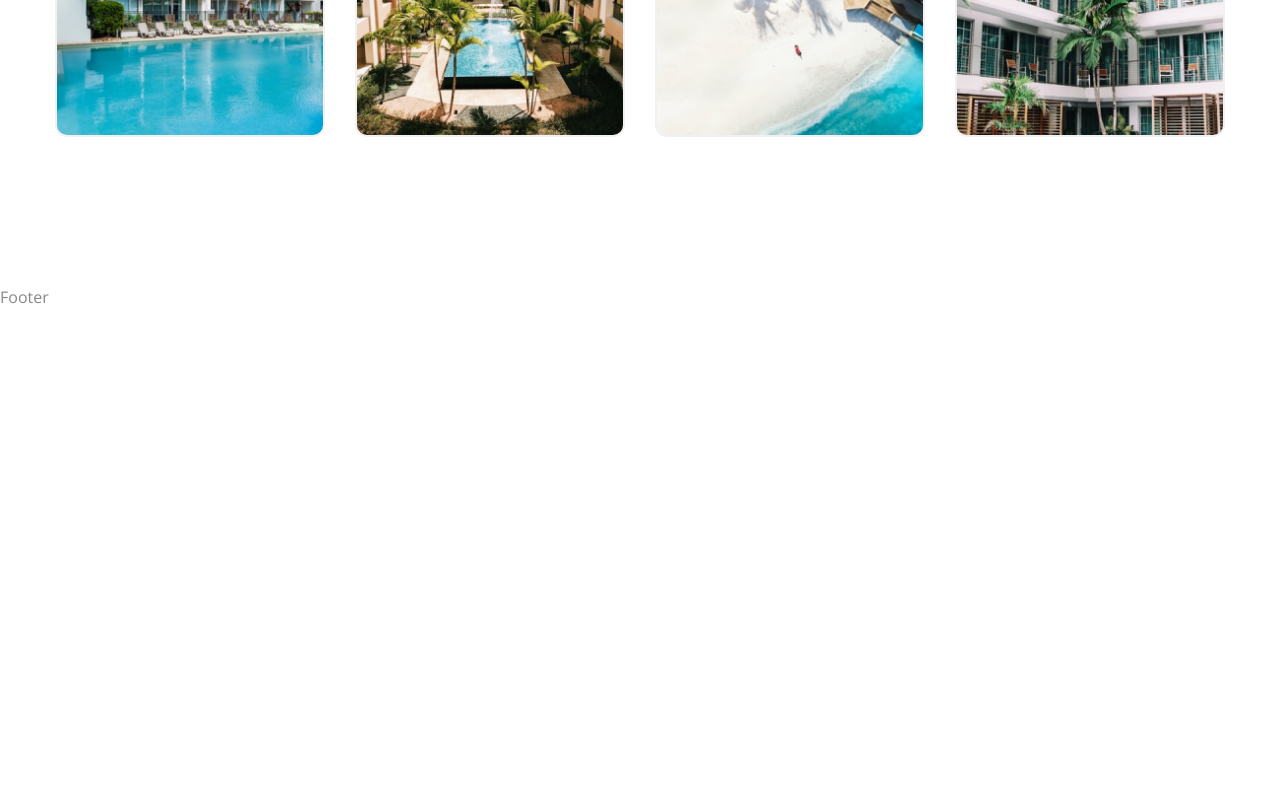
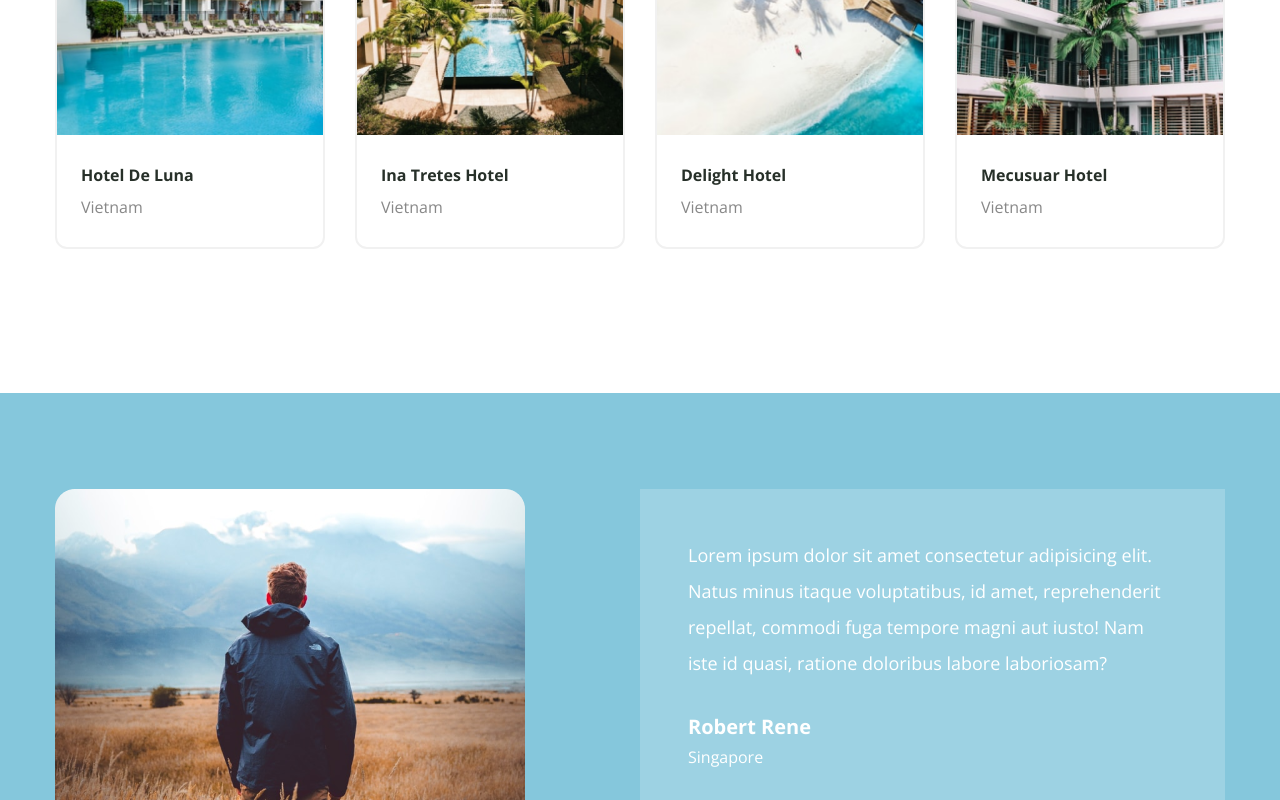
Before and after one commit to nguyenquangcr/Greenpure-home, a Next.js app: page / in a window 1280 px wide. Shown: the part 3680-4480 px from the top of the page. Built offline with nearby package versions, Linux system fonts and the light colour scheme.

Commit message:
Update UI feature testimonials (Phần chứng thực)

```diff
--- a/app/globals.css
+++ b/app/globals.css
@@ -20,3 +20,7 @@
     @apply text-xl;
   }
 }
+
+.swiper-horizontal > .swiper-pagination-bullets .swiper-pagination-bullet, .swiper-pagination-horizontal.swiper-pagination-bullets .swiper-pagination-bullet {
+  @apply bg-white;
+}
--- a/app/page.jsx
+++ b/app/page.jsx
@@ -5,6 +5,7 @@ import Footer from "@/components/Footer";
 import Header from "@/components/Header";
 import Hero from "@/components/Hero";
 import Recommendation from "@/components/Recommendation";
+import Testimonials from "@/components/Testimonials";
 
 export default function Home() {
   return (
@@ -15,6 +16,7 @@ export default function Home() {
       <About />
       <Recommendation />
       <Find />
+      <Testimonials />
       <Footer />
       <div className="h-[4000px]"></div>
     </main>
--- a/components/Find.jsx
+++ b/components/Find.jsx
@@ -34,13 +34,27 @@ const Find = () => {
       <div className="container mx-auto">
         {/* text */}
         <div className="text-center">
-          <h2 className="h2 mb-6">Find your best hotel</h2>
-          <p className="max-w-[638px] mx-auto mb-8">
+          <motion.h2
+            variants={fadeIn("up", 0.2)}
+            initial={"hidden"}
+            whileInView={"show"}
+            viewport={{ once: false, amount: 0.2 }}
+            className="h2 mb-6"
+          >
+            Find your best hotel
+          </motion.h2>
+          <motion.p
+            variants={fadeIn("up", 0.4)}
+            initial={"hidden"}
+            whileInView={"show"}
+            viewport={{ once: false, amount: 0.2 }}
+            className="max-w-[638px] mx-auto mb-8"
+          >
             Lorem ipsum dolor sit, amet consectetur adipisicing elit. Velit iure
             cum assumenda quibusdam, nostrum iusto ab at inventore repudiandae
             nemo aliquam nulla placeat sapiente fugiat tempora quos libero
             veritatis! Unde.
-          </p>
+          </motion.p>
           <div>
             <Button variant="accent" className="px-12 mb-14 xl:mb-28">
               View All
@@ -48,7 +62,13 @@ const Find = () => {
           </div>
         </div>
         {/* hotel grid */}
-        <div className="grid gap-y-10 xl:gap-y-0 lg:grid-cols-3 xl:grid-cols-4 xl:gap-x-[30px]">
+        <motion.div
+          variants={fadeIn("up", 0.6)}
+          initial={"hidden"}
+          whileInView={"show"}
+          viewport={{ once: false, amount: 0.2 }}
+          className="grid gap-y-10 xl:gap-y-0 lg:grid-cols-3 xl:grid-cols-4 xl:gap-x-[30px]"
+        >
           {hotelData.map((hotel, index) => {
             return (
               <div
@@ -57,10 +77,18 @@ const Find = () => {
                 key={index}
               >
                 <Image src={hotel.image} width={270} height={270} alt="" />
+                <div className="p-6">
+                  <h4 className="h4 group-hover:text-white transition-all duration-300">
+                    {hotel.name}
+                  </h4>
+                  <p className="group-hover:text-white transition-all duration-300">
+                    {hotel.location}
+                  </p>
+                </div>
               </div>
             );
           })}
-        </div>
+        </motion.div>
       </div>
     </section>
   );
--- /dev/null
+++ b/components/Testimonials.jsx
@@ -0,0 +1,80 @@
+"use client";
+// swiper react component
+import { Swiper, SwiperSlide } from "swiper/react";
+// swiper modules
+import { Pagination } from "swiper/modules";
+import Image from "next/image";
+
+import { motion } from "framer-motion";
+import { fadeIn } from "../variant";
+
+// swiper styles
+import "swiper/css";
+import "swiper/css/pagination";
+
+const testimonialData = [
+  {
+    img: "/testimonials/img-1.png",
+    message:
+      "Lorem ipsum dolor sit amet consectetur adipisicing elit. Natus minus itaque voluptatibus, id amet, reprehenderit repellat, commodi fuga tempore magni aut iusto! Nam iste id quasi, ratione doloribus labore laboriosam?",
+    personName: "Robert Rene",
+    location: "Singapore",
+  },
+  {
+    img: "/testimonials/img-2.png",
+    message:
+      "Lorem ipsum dolor sit amet consectetur adipisicing elit. Natus minus itaque voluptatibus, id amet, reprehenderit repellat, commodi fuga tempore magni aut iusto! Nam iste id quasi, ratione doloribus labore laboriosam?",
+    personName: "Robert Rene",
+    location: "Singapore",
+  },
+];
+
+const Testimonials = () => {
+  return (
+    <motion.section
+      variants={fadeIn("up", 0.2)}
+      initial="hidden"
+      whileInView={"show"}
+      viewport={{ once: false, amount: 0 }}
+      className="bg-soft_green xl:h-[880px]"
+    >
+      <motion.div
+        variants={fadeIn("up", 0.4)}
+        initial="hidden"
+        whileInView={"show"}
+        viewport={{ once: false, amount: 0 }}
+        className="container mx-auto"
+      >
+        <Swiper
+          modules={[Pagination]}
+          pagination={{ clickable: true }}
+          className="xl:h-[680px] overflow-hidden"
+        >
+          {testimonialData.map((slide, index) => {
+            return (
+              <SwiperSlide key={index}>
+                <div className="grid grid-cols-1 xl:grid-cols-2 py-12 xl:py-24">
+                  <Image
+                    src={slide.img}
+                    width={470}
+                    height={470}
+                    quality={100}
+                    alt=""
+                    className="hidden xl:flex"
+                  />
+                  <div className="flex-1 bg-white/20 text-white p-12">
+                    <p className="text-lg leading-9 mb-8">{slide.message}</p>
+                    <p className="text-xl font-bold">{slide.personName}</p>
+                    <p>{slide.location}</p>
+                  </div>
+                </div>
+              </SwiperSlide>
+            );
+          })}
+        </Swiper>
+      </motion.div>
+    </motion.section>
+  );
+};
+
+export default Testimonials;
```
